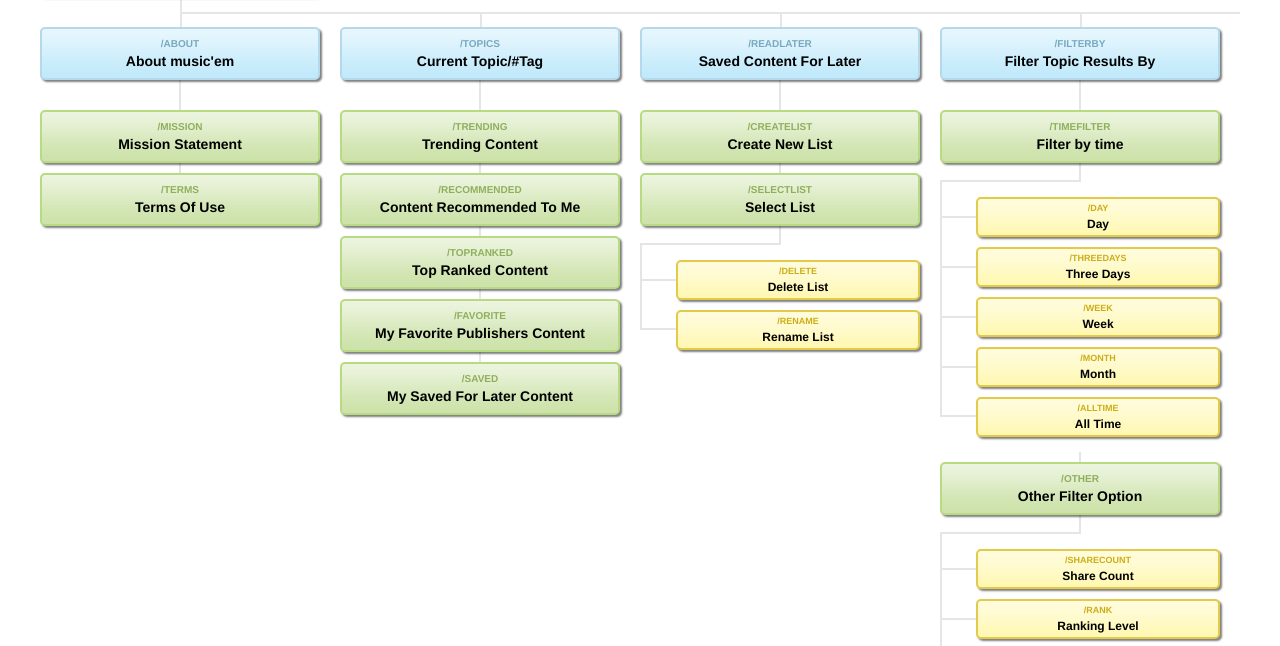
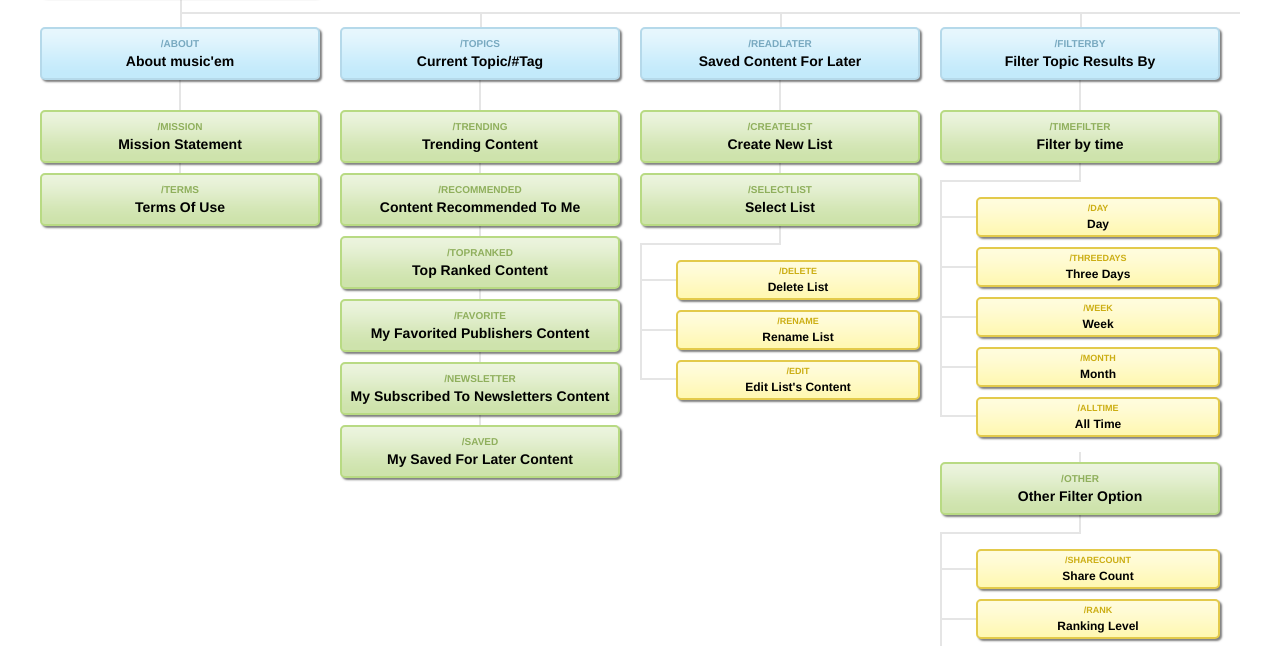
Before and after one commit to ptlergo/musicemsitemap, a website: page index.html in a window 1280 px wide. Shown: the part 139-785 px from the top of the page. Drawn offline with Linux system fonts and the light colour scheme.

Commit message:
edit feed list and createlist section

```diff
--- a/index.html
+++ b/index.html
@@ -33,7 +33,8 @@
           <li><a href="/trending">Trending Content</a></li>
           <li><a href="/recommended">Content Recommended To Me</a></li>
           <li><a href="/topRanked">Top Ranked Content</a></li>
-					<li><a href="/favorite">My Favorite Publishers Content</a></li>
+					<li><a href="/favorite">My Favorited Publishers Content</a></li>
+					<li><a href="/newsletter">My Subscribed To Newsletters Content</a></li>
 					<li><a href="/saved">My Saved For Later Content</a></li>
 				</ul>
 			</li>
@@ -45,7 +46,8 @@
           <li><a href="/selectlist">Select List</a>
             <ul>
               <li><a href="/delete">Delete List</a></li>
-              <li><a href="/rename">Rename List</a></li>
+							<li><a href="/rename">Rename List</a></li>
+							<li><a href="/edit">Edit List's Content</a></li>
             </ul>
           </li>
         </ul>
```
